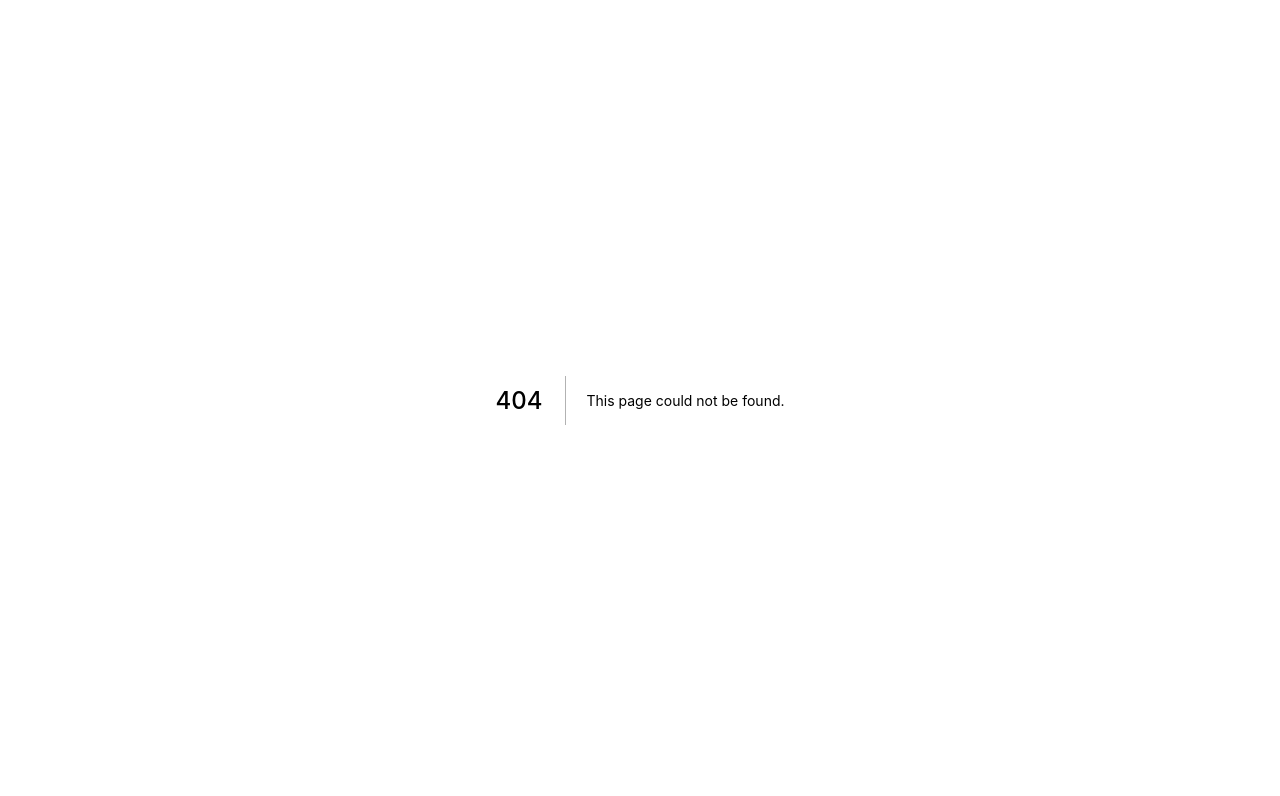
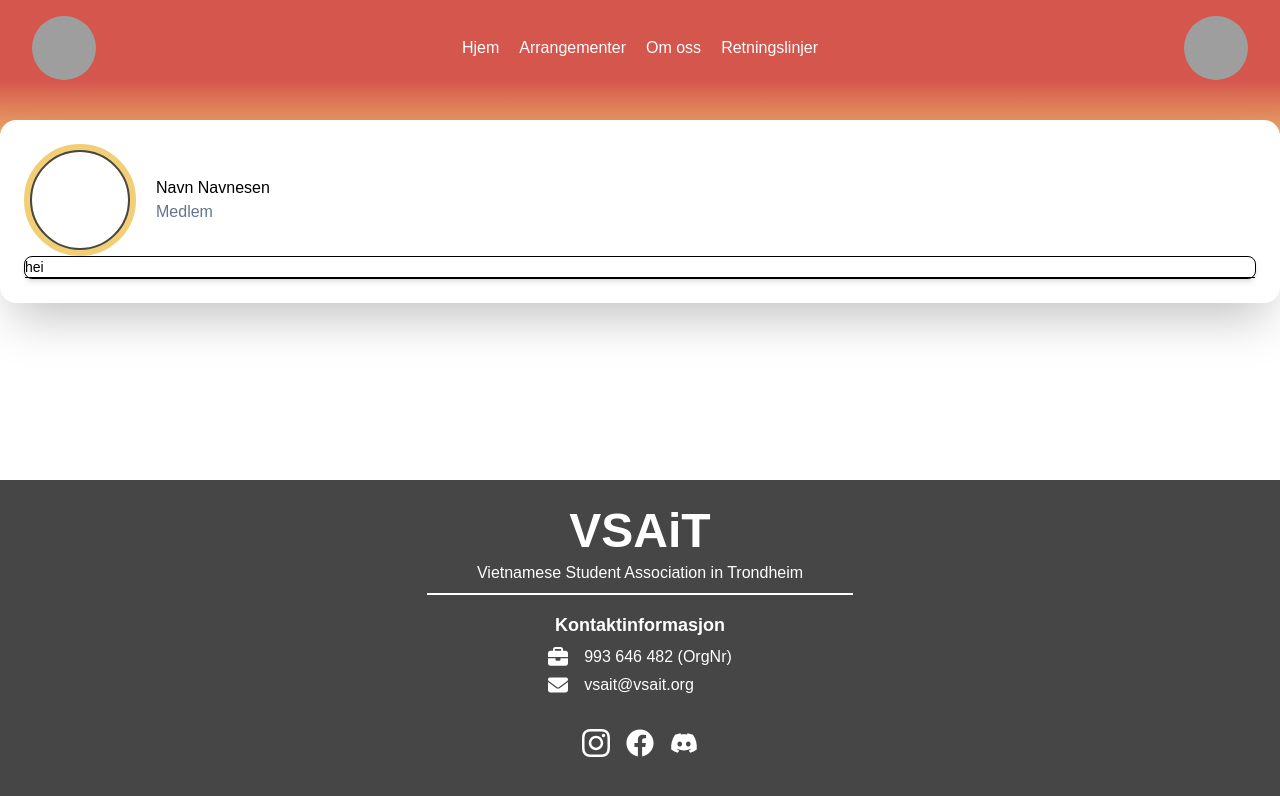
Before and after one commit to vsaIT/vsait.org, a Next.js app: page /profil in a window 1280 px wide. Before the commit this address had no page. Shown: the top 796 px of the page. Built offline with nearby package versions, Linux system fonts and the light colour scheme; no server answers; grey boxes are pictures that could not be loaded.

Commit message:
add pages

```diff
--- /dev/null
+++ b/lib/components/Card.tsx
@@ -0,0 +1,13 @@
+import React from 'react';
+
+const Card = () => {
+  return (
+    <div className="w-full bg-white border rounded-lg shadow-md dark:bg-gray-800 dark:border-gray-700">
+      <div className="flex flex-wrap text-sm font-medium text-center text-gray-500 border-b border-gray-200 rounded-t-lg bg-gray-50 dark:border-gray-700 dark:text-gray-400 dark:bg-gray-800">
+        hei
+      </div>
+    </div>
+  );
+};
+
+export default Card;
--- /dev/null
+++ b/lib/components/ProfileImage.tsx
@@ -0,0 +1,9 @@
+const ProfileImage = () => {
+  return (
+    <div className="rounded-full border-8 p-5 w-28 h-28 border-secondary flex items-center justify-center">
+      <div className="rounded-full border-2 p-12  border-gray flex items-center justify-center"></div>
+    </div>
+  );
+};
+
+export default ProfileImage;
--- /dev/null
+++ b/pages/profil.tsx
@@ -0,0 +1,53 @@
+import type { NextPage } from 'next';
+import { useSession } from 'next-auth/react';
+import Head from 'next/head';
+import Footer from '@components/Footer';
+import Navigation from '@lib/components/Navigation';
+import { SmallHeader } from '@lib/components/Header';
+import ProfileImage from '@components/ProfileImage';
+import Card from '@components/Card';
+
+const Profil: NextPage = () => {
+  const { status, data: session } = useSession({
+    required: false,
+  });
+
+  if (status === 'loading') {
+    return <>'Loading or not authenticated...'</>;
+  }
+
+  return (
+    <div className="flex min-h-screen flex-col items-center justify-center">
+      <Head>
+        <title>VSAiT | Profil</title>
+        <link rel="icon" href="/favicon.ico" />
+      </Head>
+
+      <Navigation />
+
+      <main className="flex w-full flex-1 flex-col items-center text-center">
+        <SmallHeader />
+
+        <div className="flex flex-col z-10 max-w-screen-xl mb-32 w-full gap-6 transform -translate-y-10">
+          <div className="w-full bg-white shadow-2xl rounded-2xl p-6">
+            <div className="flex items-center">
+              <ProfileImage />
+              <div className="pl-5 text-left">
+                <p>Navn Navnesen</p>
+                <p className="text-slate-500">Medlem</p>
+              </div>
+            </div>
+
+            <div>
+              <Card />
+            </div>
+          </div>
+        </div>
+      </main>
+
+      <Footer />
+    </div>
+  );
+};
+
+export default Profil;
```
